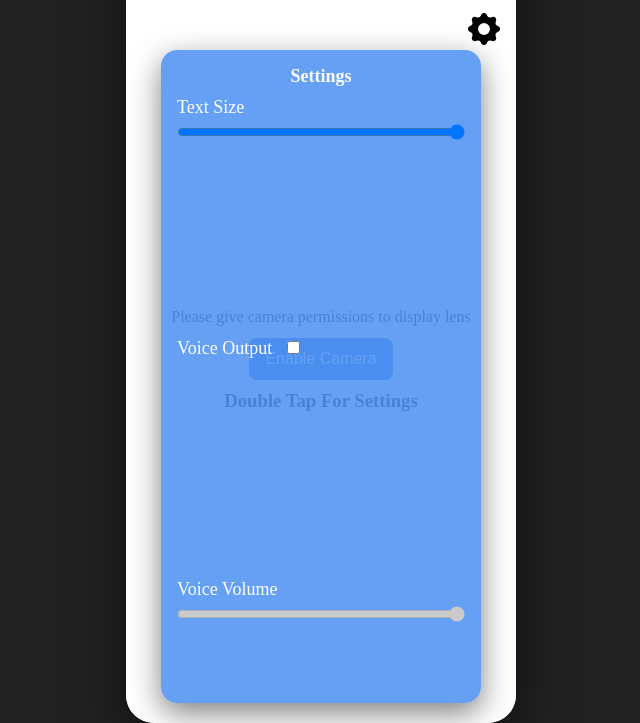
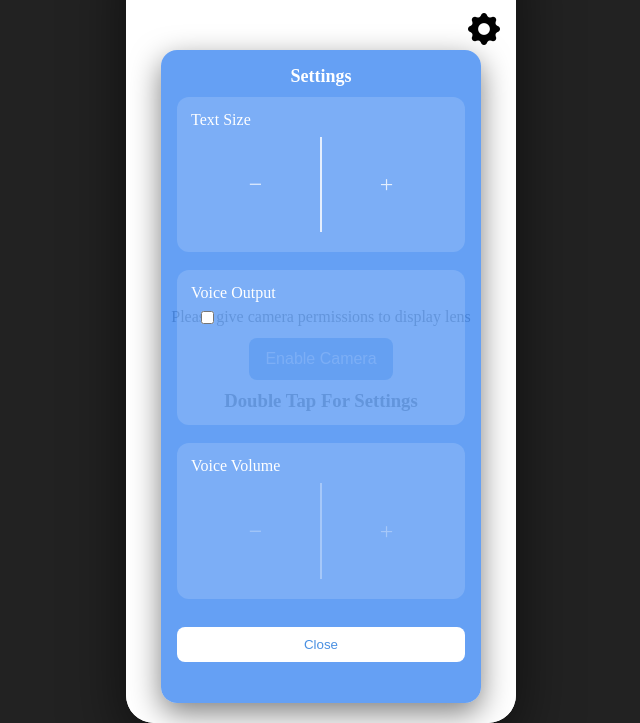
Before and after one commit to ItzEarthy/Braille-Sense, a plain HTML site: page frontend/index.html in a window 1280 px wide. Both pictures are taken after a click on the element 803 px from the left and 108 px from the top of the page. Shown: the part 77-800 px from the top of the page, without its empty margins (319-959 px from the left). Drawn offline with Linux system fonts and the light colour scheme.

Commit message:
MVP for settings page

```diff
--- a/frontend/css/style.css
+++ b/frontend/css/style.css
@@ -165,16 +165,70 @@
   #settings-panel label {
     display: block;
     font-size: 18px;
-    height: 33%;
-  }
-
-  #settings-panel input[type="range"] {
-    width: 100%;
-    margin-top: 6px;
+    margin-bottom: 12px;
   }
 
   #settings-panel input[type="checkbox"] {
     margin-left: 10px;
+  }
+
+  .setting-row {
+    height: 25%;
+    padding: 14px;
+    border-radius: 12px;
+    background: rgba(255,255,255,0.15);
+    color: white;
+  }
+
+  .setting-title {
+    font-size: 16px;
+    margin-bottom: 8px;
+  }
+
+  /* clickable split area */
+  .tap-area {
+    width: 100%;
+    height: 75%;
+    display: flex;
+  }
+
+  .tap-area::before {
+    border-right: 2px solid white;
+  }
+
+  #text-size-area::before,
+  #tts-volume-area::before {
+    content: "−";
+    flex: 1;
+    display: flex;
+    align-items: center;
+    justify-content: center;
+    font-size: 24px;
+    color: white;
+    opacity: 0.8;
+  }
+
+  #text-size-area::after,
+  #tts-volume-area::after {
+    content: "+";
+    flex: 1;
+    display: flex;
+    align-items: center;
+    justify-content: center;
+    font-size: 24px;
+    color: white;
+    opacity: 0.8;
+  }
+
+  /* disabled state */
+  .tap-area.disabled {
+    opacity: 0.4;
+    pointer-events: none;
+  }
+
+  /* whole-row toggle */
+  .setting-row.clickable {
+    cursor: pointer;
   }
 
   #close-settings {
@@ -187,7 +241,7 @@
     width: 100%;
   }
 
-  @media (max-width: 500px) {
+  @media (max-width: 750px) {
     body {
       background: white;
       display: block;
@@ -196,7 +250,7 @@
 
     .app {
       width: 100%;
-      max-width: 390px;
+      max-width: 650px;
 
       height: 100dvh;
       max-height: 844px;
--- a/frontend/index.html
+++ b/frontend/index.html
@@ -42,29 +42,29 @@
       <div id="settings-panel">
         <h2>Settings</h2>
 
-        <!-- Sound Volume -->
-        <label>
-          Text Size
-          <input type="range" id="text-size" min="0" max="1" step="0.1" value="1">
-        </label>
+        <!-- TEXT SIZE (tap left/right) -->
+        <div class="setting-row">
+          <div class="setting-title">Text Size</div>
+          <div id="text-size-area" class="tap-area"></div>
+        </div>
 
-        <br /><br />
+        <br />
 
-        <!-- Voice Output Toggle -->
-        <label>
-          Voice Output
+        <!-- VOICE TOGGLE (tap whole row) -->
+        <div class="setting-row clickable" id="tts-toggle-row">
+          <div class="setting-title">Voice Output</div>
           <input type="checkbox" id="tts-toggle">
-        </label>
+        </div>
 
-        <br /><br />
+        <br />
 
-        <!-- Voice Volume -->
-        <label>
-          Voice Volume
-          <input type="range" id="tts-volume" min="0" max="1" step="0.1" value="1" disabled>
-        </label>
+        <!-- VOICE VOLUME (tap left/right, only if enabled) -->
+        <div class="setting-row">
+          <div class="setting-title">Voice Volume</div>
+          <div id="tts-volume-area" class="tap-area disabled"></div>
+        </div>
 
-        <br /><br />
+        <br />
 
         <button id="close-settings">Close</button>
       </div>
--- a/frontend/js/script.js
+++ b/frontend/js/script.js
@@ -7,24 +7,25 @@ const mainView = document.getElementById('main-view');
 const flash = document.getElementById('flash-overlay');
 const settingsPanel = document.getElementById('settings-panel');
 const closeSettings = document.getElementById('close-settings');
-const ttsSlider = document.getElementById('tts-volume');
 const ttsToggle = document.getElementById('tts-toggle');
 const settings = document.getElementById("setting-button");
+const textSizeArea = document.getElementById('text-size-area');
+const ttsVolumeArea = document.getElementById('tts-volume-area');
+const ttsToggleRow = document.getElementById('tts-toggle-row');
 
 //TODO
 /*
 Figure out if want to tap side of settings to turn up and down
-
-Setup place to say "double tap for settings"
 */
 
 //Variables
 let lastTap = 0;
 let videoTrack = null;
-let soundLevel = 1;
 let ttsVolume = 1;
 let ttsEnabled = false;
+let textSize = 1;
 
+//starts live video feed from phone
 button.addEventListener('click', async () => {
     try {
       const stream = await navigator.mediaDevices.getUserMedia({
@@ -75,21 +76,6 @@ mainView.addEventListener('click', () => {
   lastTap = now;
 });
 
-// When called, shows settings page
-function toggleSettings() {
-  if (settingsPanel.style.display === 'none' || settingsPanel.style.display === '') {
-    settingsPanel.style.display = 'block';
-  } else {
-    settingsPanel.style.display = 'none';
-  }
-}
-
-// Shows volume in console log
-ttsSlider.addEventListener('input', () => {
-  ttsVolume = parseFloat(ttsSlider.value);
-  console.log('TTS volume:', ttsVolume);
-});
-
 // Function of actually speaking
 function speak(text) {
     if (!ttsEnabled) return;
@@ -121,19 +107,49 @@ function speak(text) {
     speechSynthesis.speak(utterance);
 }
 
-// Toggle whether or not TTS should be used
-ttsToggle.addEventListener('change', () => {
-    ttsEnabled = ttsToggle.checked;
-
-    ttsSlider.disabled = !ttsEnabled;
-
-    ttsSlider.style.opacity = ttsEnabled ? "1" : "0.4";
-  });
-
-  function toggleSettings() {
+//shows and closes settings
+function toggleSettings() {
     const isOpen = settingsPanel.style.display === 'block';
     settingsPanel.style.display = isOpen ? 'none' : 'block';
+}
+
+/*
+* next two functions take where the user taps
+* then adds or subtracts from the area they selected in the settings
+*/
+textSizeArea.addEventListener('click', (e) => {
+  const rect = textSizeArea.getBoundingClientRect();
+  const x = e.clientX - rect.left;
+
+  if (x < rect.width / 2) {
+    textSize = Math.max(0.5, +(textSize - 0.1).toFixed(2));
+  } else {
+    textSize = Math.min(2, +(textSize + 0.1).toFixed(2));
   }
+
+  placeholder.style.fontSize = textSize + "rem";
+});
+
+ttsVolumeArea.addEventListener('click', (e) => {
+    if (!ttsEnabled) return;
+
+    const rect = ttsVolumeArea.getBoundingClientRect();
+    const x = e.clientX - rect.left;
+
+    if (x < rect.width / 2) {
+      ttsVolume = Math.max(0, +(ttsVolume - 0.1).toFixed(2));
+    } else {
+      ttsVolume = Math.min(1, +(ttsVolume + 0.1).toFixed(2));
+    }
+});
+
+// checks to see if text to speech is enabled
+ttsToggleRow.addEventListener('click', () => {
+    ttsEnabled = !ttsEnabled;
+    ttsToggle.checked = ttsEnabled;
+
+    ttsVolumeArea.classList.toggle('disabled', !ttsEnabled);
+});
 
 // Close button
 closeSettings.addEventListener('click', () => {
```
